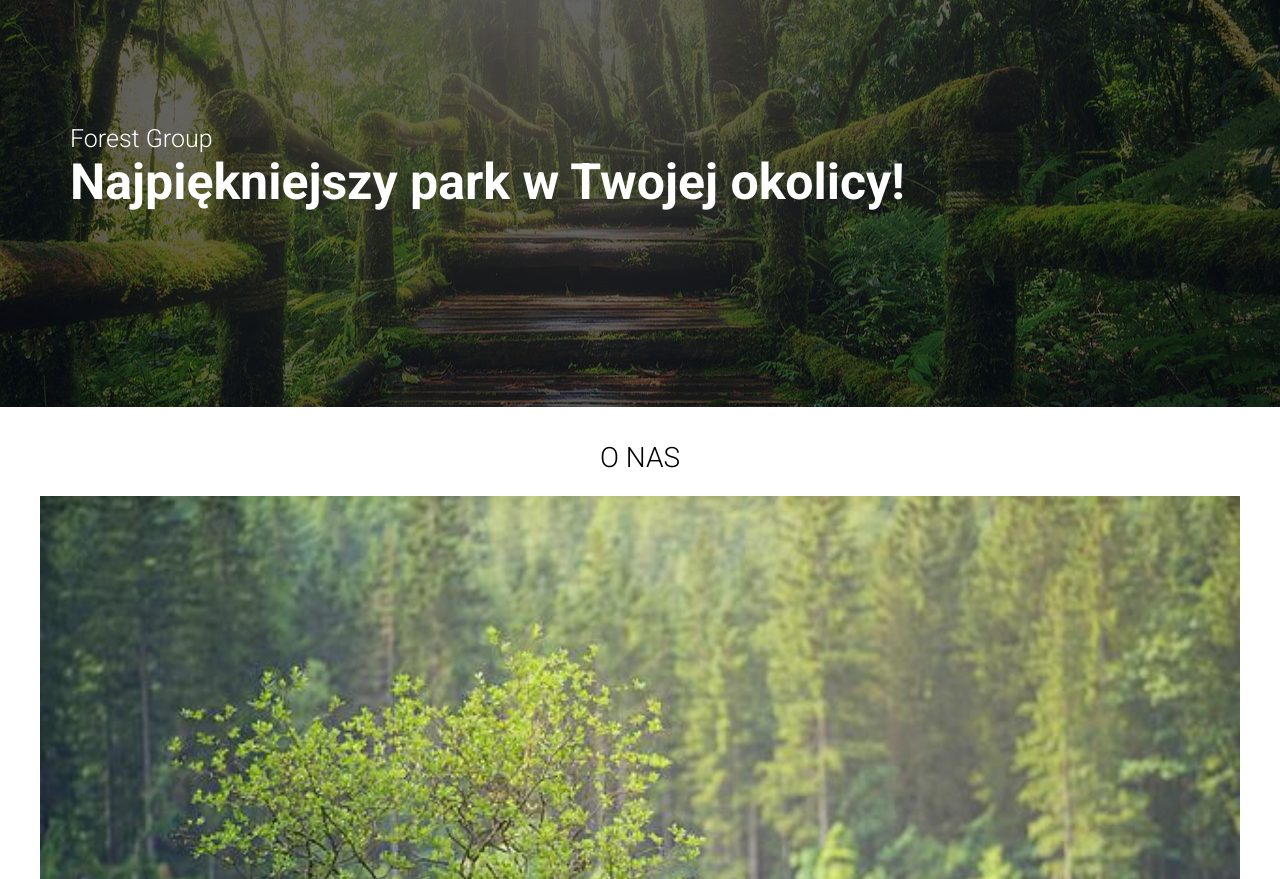
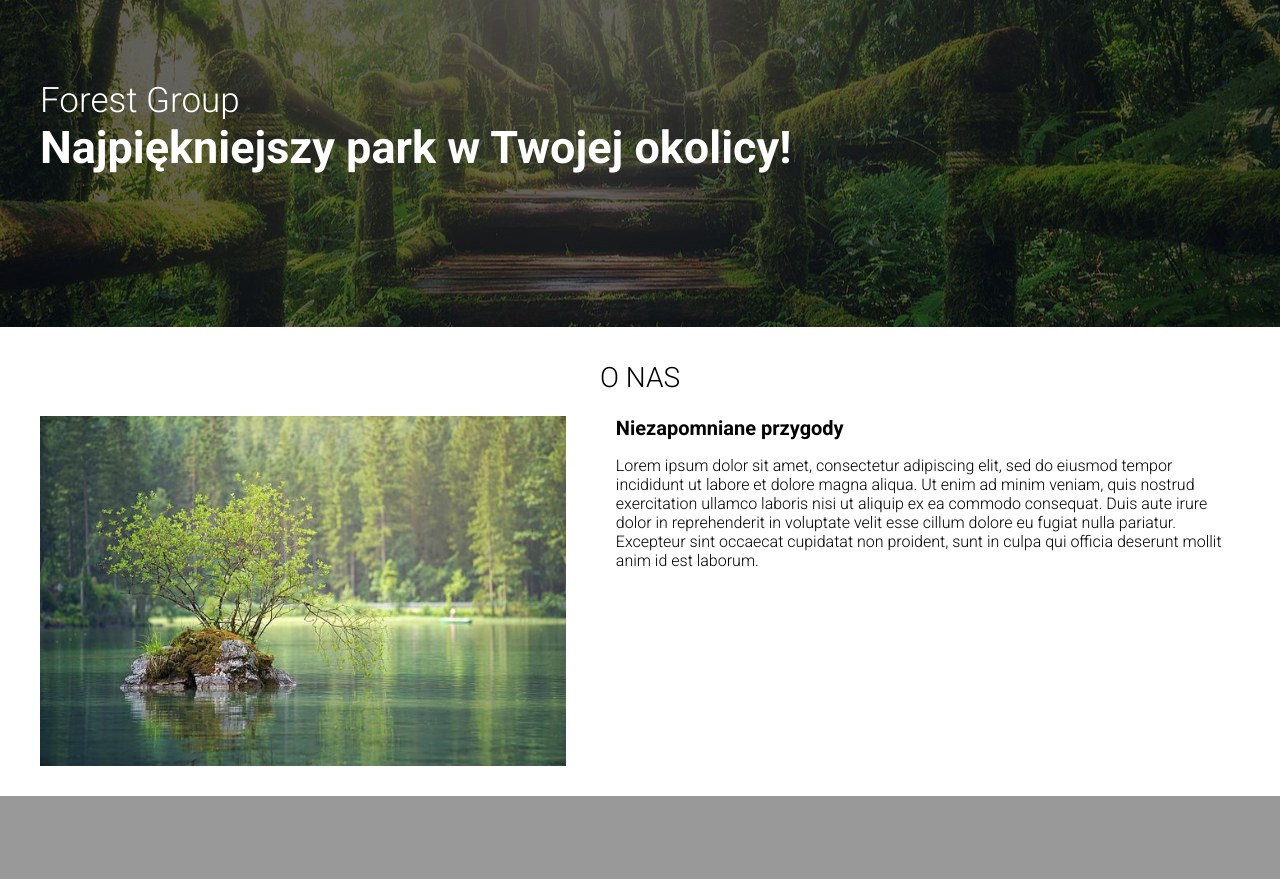
Before and after one commit to KamilOpsm/Forest-Site-training, a plain HTML site: page index.html in a window 1280 px wide. Shown: the part 73-952 px from the top of the page. Drawn offline with nearby package versions, Linux system fonts and the light colour scheme; files that its build step writes are made by us from their sources; a script that the page names is missing; files whose address does not match are found by name.

Commit message:
working on media

```diff
--- a/index.html
+++ b/index.html
@@ -59,6 +59,7 @@
 	<div class="aboutus__container">
 		<div class="aboutus__box">
 			<img
+				class="aboutus__img"
 				src="/dist/img/about_us_640.jpg"
 				alt="Zdjęcie przedstawiające wysepkę na środku jeziora"
 			/>
--- a/src/sass/style.scss
+++ b/src/sass/style.scss
@@ -98,7 +98,6 @@ html {
 		display: flex;
 		flex-direction: column;
 		justify-content: center;
-		align-items: center;
 		max-width: 1400px;
 		margin: 0 auto;
 		height: 100%;
@@ -106,7 +105,7 @@ html {
 	}
 
 	&__text-box {
-		padding: 2em;
+		margin-left: 4em;
 		color: #fff;
 
 		h1 {
@@ -125,22 +124,21 @@ html {
 //  <---  about-us starts here  --->
 
 .aboutus {
-	display: flex;
-	flex-direction: column;
-	align-items: center;
-	text-align: center;
-	min-width: 300px;
-	margin: 0 auto;
-	padding: 0 4em;
-
 	&__container {
+		display: flex;
+		flex-direction: column;
+		align-items: center;
+		text-align: center;
 		max-width: 1400px;
+		margin: 0 auto;
+		padding: 0 4em;
 	}
 
 	&__title {
 		padding: 1.2em 0 0.8em 0;
 		font-size: 2.8rem;
 		font-weight: 300;
+		text-align: center;
 		text-transform: uppercase;
 	}
 
@@ -157,7 +155,7 @@ html {
 		font-weight: 300;
 	}
 
-	img {
+	&__img {
 		width: 100%;
 	}
 }
@@ -366,13 +364,12 @@ html {
 @media (min-width: 576px) {
 	.header {
 		&__img {
-			height: 60vh;
+			height: 50vh;
 		}
 
 		&__text-box {
 			h1 {
 				font-size: 3.5rem;
-				font-weight: 500;
 			}
 
 			p {
@@ -386,14 +383,34 @@ html {
 	.header {
 		&__text-box {
 			h1 {
-				font-size: 5rem;
-				font-weight: 500;
+				font-size: 4rem;
 			}
 
 			p {
 				margin-bottom: 0;
-				font-size: 4rem;
+				font-size: 3rem;
 			}
+		}
+	}
+
+	.aboutus {
+		&__box {
+			display: flex;
+			align-items: flex-start;
+			text-align: left;
+		}
+
+		&__img {
+			width: 50%;
+			max-height: 350px;
+		}
+
+		&__text {
+			margin-left: 5em;
+		}
+
+		&__article-title {
+			margin-top: 0;
 		}
 	}
 }
@@ -403,24 +420,24 @@ html {
 		&__img {
 			background-image: url('/dist/img/header_1280.jpg');
 		}
-	}
-}
-
-@media (min-width: 1200px) {
-	.header {
-		&__text {
-			align-items: flex-start;
-		}
 
 		&__text-box {
-			margin-left: 50px;
 			h1 {
+				font-size: 4.5rem;
 				font-weight: 700;
 			}
 
 			p {
-				font-size: 2.5rem;
+				font-size: 3.5rem;
 			}
 		}
 	}
 }
+
+@media (min-width: 1400px) {
+	.header {
+		&__text-box {
+			margin-left: 0;
+		}
+	}
+}
```
